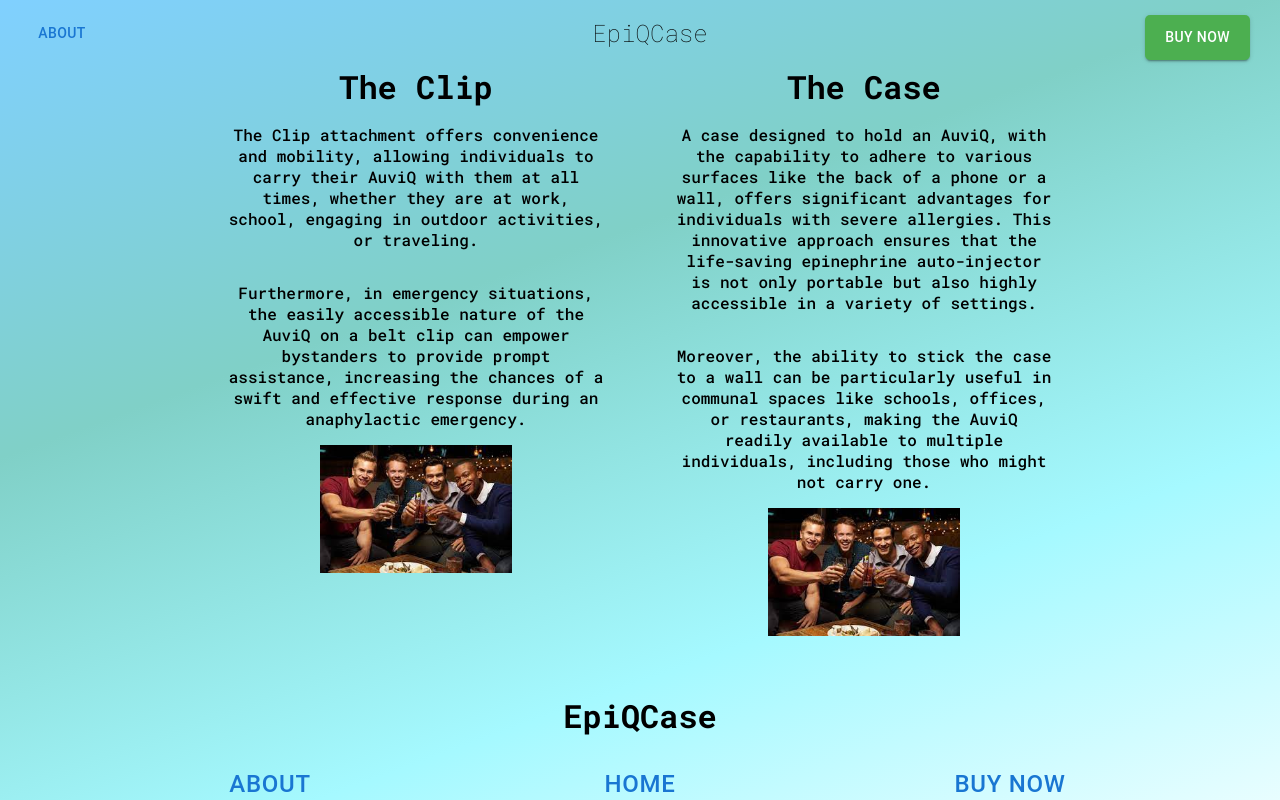
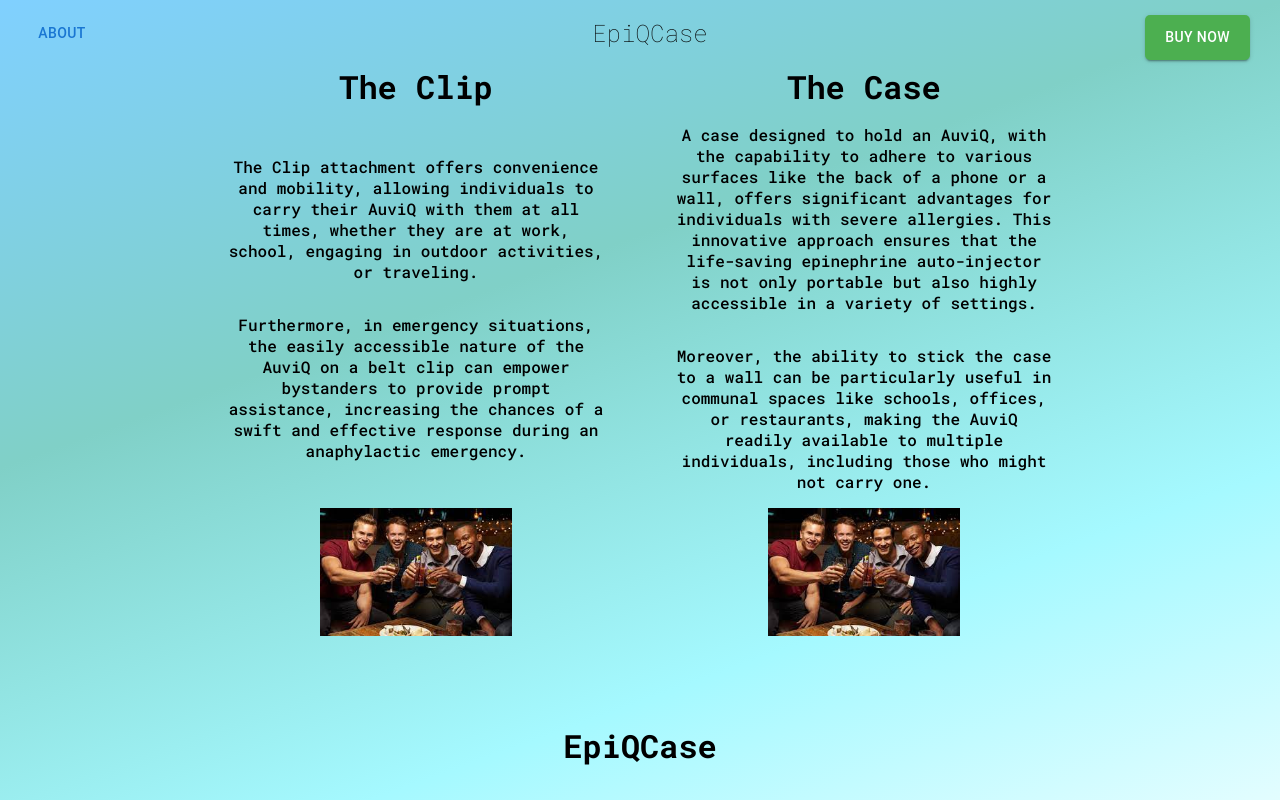
Before and after one commit to maxchapin/maxchapin.github.io, a React (Create React App) app: page /Purchase in a window 1280 px wide. Shown: the top 800 px of the page. Built offline with nearby package versions, Linux system fonts and the light colour scheme.

Commit message:
fix buy now product alignments

```diff
--- a/src/App.css
+++ b/src/App.css
@@ -106,10 +106,12 @@ body {
   align-items: center;
   margin-top: 100px;
   justify-content: space-evenly;
+  width: 80%;
+  margin-left: 10%;
 }
 
 .product-display .product {
-  width: 40%; /* considering 20px gap */
+  width: 45%; /* considering 20px gap */
   align-items: center;
   display: flex;
   flex-direction: column;
@@ -192,8 +194,8 @@ body {
 
   display: flex;
   flex-wrap: wrap;
-  flex-direction: column;
-  align-items: stretch;
+  justify-content: center;
+  align-content:space-between;
 }
 
 .singleItems .buySection h1{
@@ -206,9 +208,13 @@ body {
   justify-content: center;
 }
 
+.singleItems .buySection .imgSection{
+  width: 100%;
+}
+
 .singleItems .buySection img{
   width: 50%;
-  margin-left: 25%;
+
   margin-bottom: 10%;
 }
 
@@ -216,7 +222,7 @@ body {
   display: flex;
   flex-wrap: wrap;
   justify-content: center;
-  margin-top: 0;
+  margin-top: 2%;
 }
 
 .footer{
--- a/src/pages/BuyNow.jsx
+++ b/src/pages/BuyNow.jsx
@@ -20,8 +20,10 @@ function BuyNow(){
             </p>
           </div>
 
+          <div className='imgSection'>
+            <img src={stockimage2}></img>
+          </div>
 
-          <img src={stockimage2}></img>
 
           <ClipBuyButton></ClipBuyButton>
 
@@ -37,7 +39,9 @@ function BuyNow(){
               <p>Moreover, the ability to stick the case to a wall can be particularly useful in communal spaces like schools, offices, or restaurants, making the AuviQ readily available to multiple individuals, including those who might not carry one.</p>
             </div>
 
-            <img src={stockimage2}></img>
+            <div className='imgSection'>
+              <img src={stockimage2}></img>
+            </div>
 
             <CaseBuyButton></CaseBuyButton>
 
```
